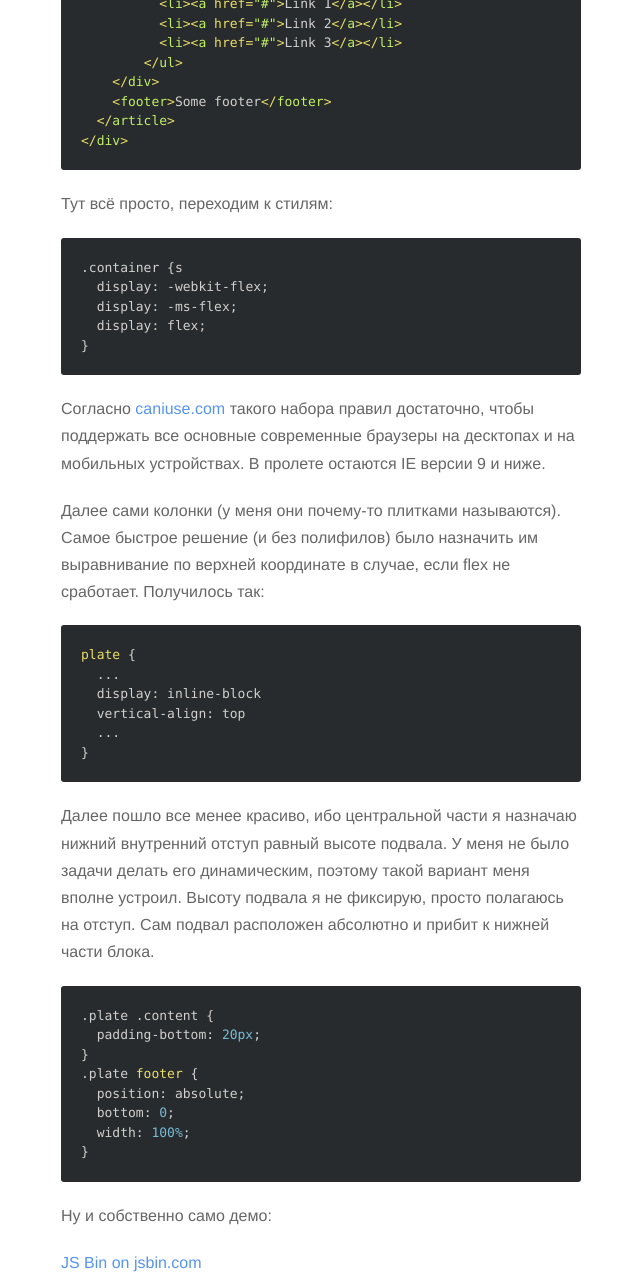
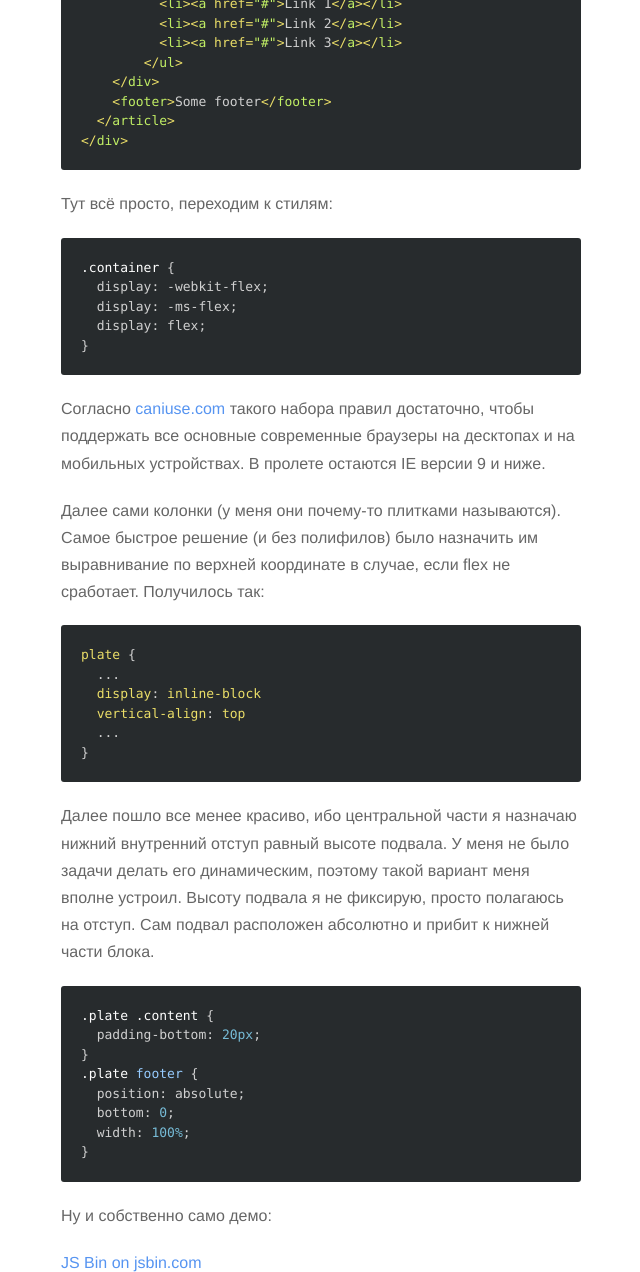
Before and after one commit to Defite/defite.github.io, a Jekyll site: the page built from _posts/2015-08-06-flexbox.markdown, in a window 1280 px wide and 1400 px high, scrolled down 1271 px, cut to the strip 0-1272 px from the top of the window. Shown: the whole strip, without its empty margins (319-959 px from the left). Built offline with Jekyll 4.4.1, drawn with Linux system fonts in a browser that asks for light colours; nearby versions of some CDN libraries; Markdown is read by kramdown in place of the engine named in the settings.

Commit message:
Revert "Флексбокс, включил подсветку синтаксиса."
This reverts commit 4abf8ecff1b7259121c153ff4dc18cd4353401b7.

````diff
--- a/_posts/2015-08-06-flexbox.markdown
+++ b/_posts/2015-08-06-flexbox.markdown
@@ -10,7 +10,7 @@ description: Тестирую "гибкие блоки"
 
 Финальная разметка:
 
-{% highlight html %}
+```
 <div class="container">
   <article class="plate">
     <header>Some header</header>
@@ -56,34 +56,33 @@ description: Тестирую "гибкие блоки"
     <footer>Some footer</footer>
   </article>
 </div>
-{% endhighlight %}
+```
 
 Тут всё просто, переходим к стилям:
 
-{% highlight css %}
-.container {s
+```
+.container {
   display: -webkit-flex;
   display: -ms-flex;
   display: flex;
 }
-{% endhighlight %}
-
+```
 Согласно [caniuse.com](http://caniuse.com/#search=flex) такого набора правил достаточно, чтобы поддержать все основные современные браузеры на десктопах и на мобильных устройствах. В пролете остаются IE версии 9 и ниже.
 
 Далее сами колонки (у меня они почему-то плитками называются). Самое быстрое решение (и без полифилов) было назначить им выравнивание по верхней координате в случае, если `flex` не сработает. Получилось так:
 
-{% highlight css %}
+```
 plate {
   ...
   display: inline-block
   vertical-align: top
   ...
 }
-{% endhighlight %}
+```
 
 Далее пошло все менее красиво, ибо центральной части я назначаю нижний внутренний отступ равный высоте подвала. У меня не было задачи делать его динамическим, поэтому такой вариант меня вполне устроил. Высоту подвала я не фиксирую, просто полагаюсь на отступ. Сам подвал расположен абсолютно и прибит к нижней части блока.
 
-{% highlight css %}
+```
 .plate .content {
   padding-bottom: 20px;
 }
@@ -92,8 +91,7 @@ plate {
   bottom: 0;
   width: 100%;
 }
-{% endhighlight %}
-
+```
 Ну и собственно само демо:
 
 <a class="jsbin-embed" href="http://jsbin.com/tofuru/embed?output">JS Bin on jsbin.com</a><script src="http://static.jsbin.com/js/embed.min.js?3.34.1"></script>
````
